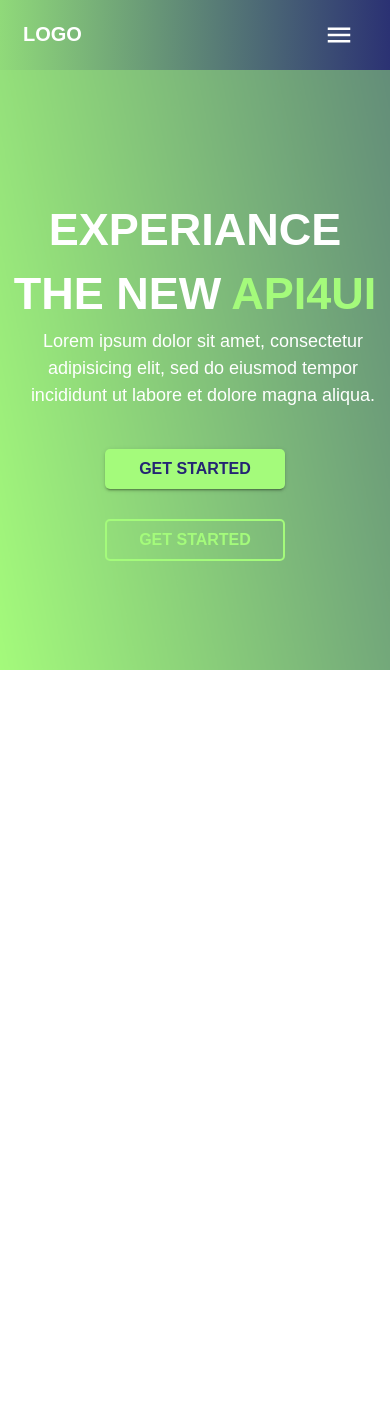
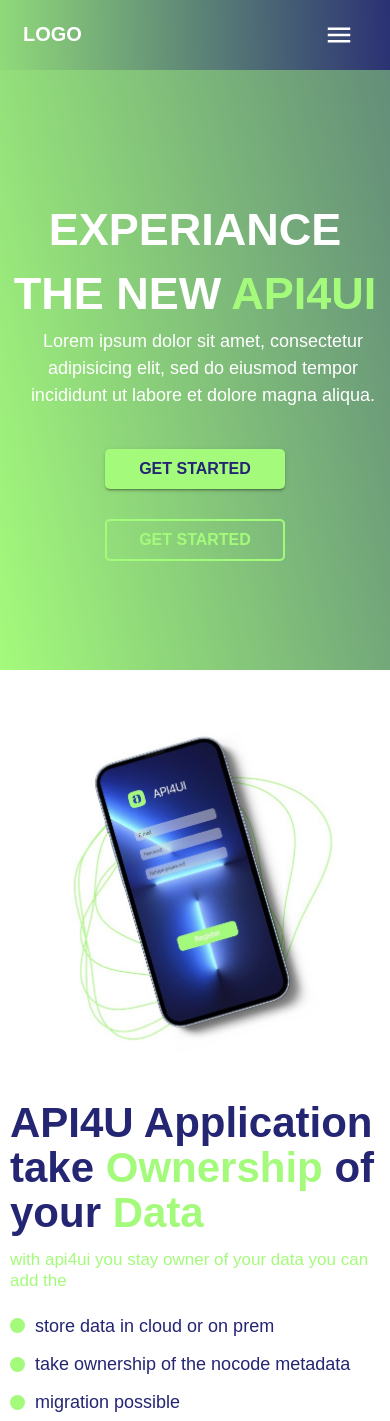
Before and after one commit to rjgohar/m4ui, a React (Create React App) app: page / in a window 390 px wide. Before the commit the page ends 844 px from the top, so only its background shows below. Built offline with nearby package versions, Linux system fonts and the light colour scheme.

Commit message:
mobile section complete

```diff
--- a/public/index.html
+++ b/public/index.html
@@ -24,7 +24,7 @@
       work correctly both with client-side routing and a non-root public URL.
       Learn how to configure a non-root public URL by running `npm run build`.
     -->
-    <title>React App</title>
+    <title>Api4u</title>
   </head>
   <body>
     <noscript>You need to enable JavaScript to run this app.</noscript>
--- /dev/null
+++ b/src/components/m4uiApplicationSection/index.js
@@ -0,0 +1,87 @@
+import { makeStyles, Typography } from "@material-ui/core";
+import React from "react";
+import mobileImage from "../../assests/mobile mockup.png";
+
+const data = [
+  {
+    disc: "store data in cloud or on prem",
+  },
+  { disc: "take ownership of the nocode metadata" },
+  { disc: "migration possible" },
+];
+const ApplicationSection = () => {
+  const classes = useStyles();
+  return (
+    <div className={classes.container}>
+      <img className={classes.image} src={mobileImage} alt="imag" />
+      <div className={classes.textContainer}>
+        <Typography variant="h1" className={classes.textHeading}>
+          API4U Application take
+          <span className={classes.innerText}> Ownership</span> of your{" "}
+          <span className={classes.innerText}>Data</span>
+        </Typography>
+        <Typography variant="h4" className={classes.title}>
+          with api4ui you stay owner of your data you can add the
+        </Typography>
+        {data.map(({ disc }) => {
+          return (
+            <div className={classes.dotContainer}>
+              <div className={classes.dot}></div>
+              <Typography variant="h4" className={classes.dotedDescription}>
+                {disc}
+              </Typography>
+            </div>
+          );
+        })}
+      </div>
+    </div>
+  );
+};
+
+export default ApplicationSection;
+
+const useStyles = makeStyles((theme) => ({
+  container: {
+    display: "flex",
+    flexWrap: "wrap",
+    justifyContent: "center",
+  },
+  image: {
+    maxWidth: "490px",
+    maxHeight: "542px",
+    width: "100%",
+    height: "100%",
+  },
+  textContainer: {
+    display: "flex",
+    flexDirection: "column",
+    justifyContent: "center",
+    maxWidth: "370px",
+    color: theme.palette.text.primary,
+  },
+  textHeading: {
+    fontWeight: "600",
+    fontSize: "42px",
+    lineHeight: "45px",
+  },
+  innerText: { color: theme.palette.secondary.main },
+  title: {
+    color: theme.palette.secondary.main,
+    fontSize: 17,
+    fontWeight: "200",
+    padding: "15px 0px",
+  },
+  dotContainer: {
+    display: "flex",
+    alignItems: "center",
+    gap: 10,
+    padding: "8px 0px",
+  },
+  dot: {
+    width: 15,
+    height: 15,
+    backgroundColor: theme.palette.secondary.main,
+    borderRadius: "50%",
+  },
+  dotedDescription: { fontSize: 18, fontWeight: "200" },
+}));
--- a/src/pages/home/index.js
+++ b/src/pages/home/index.js
@@ -1,6 +1,7 @@
 import React from "react";
 import Mapaccordion from "../../components/FAQs/Mapaccordion";
 import HeadSection from "../../components/headerSection";
+import ApplicationSection from "../../components/m4uiApplicationSection";
 import M4uiManageSec from "../../components/m4uimanageSection";
 import SectionCount from "../../components/sectionCount";
 
@@ -8,6 +9,7 @@ export default function Home() {
   return (
     <div>
       <HeadSection />
+      <ApplicationSection />
     </div>
   );
 }
```
Also changed, not shown: src/assests/mobile mockup.png (added).
